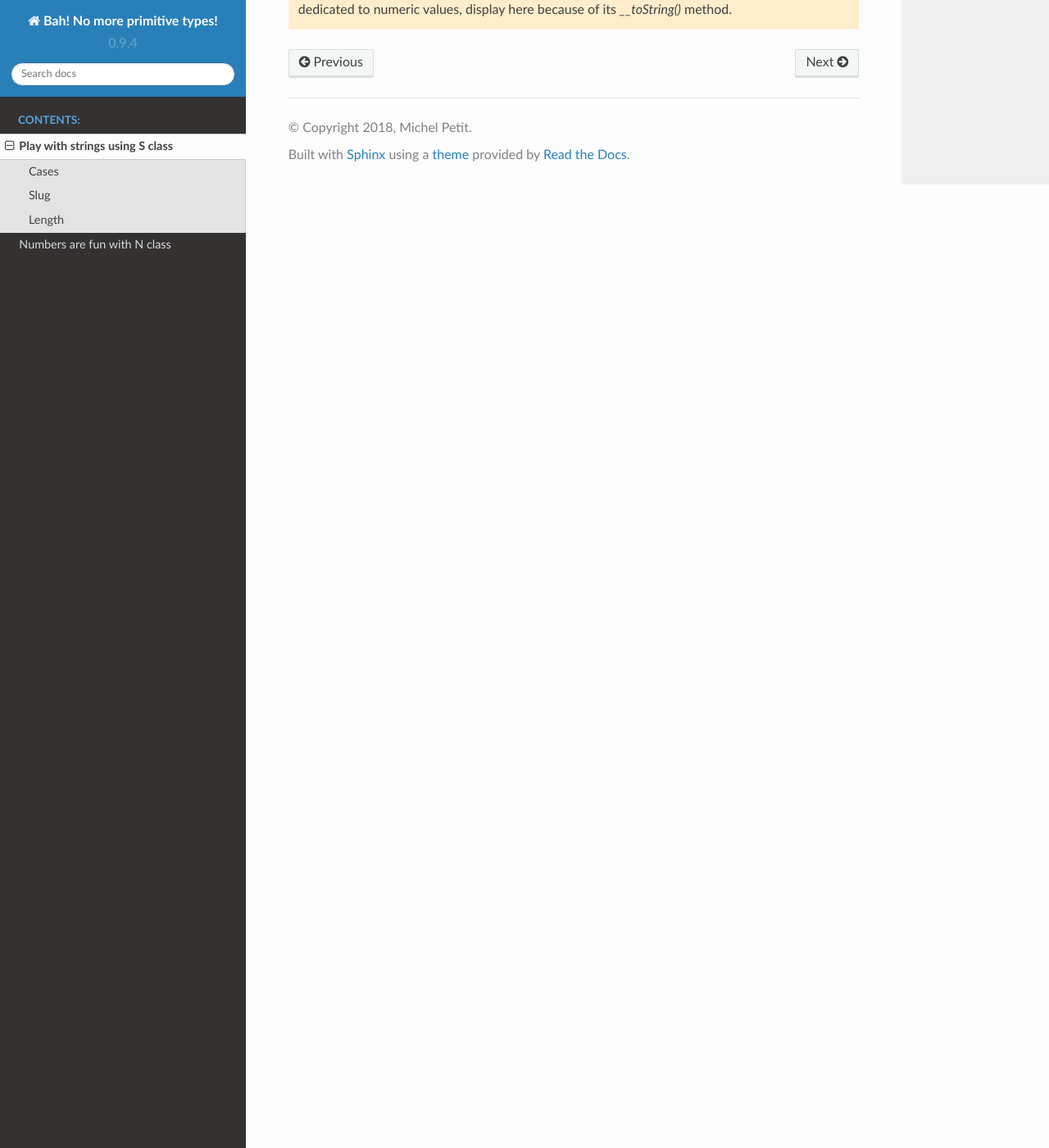
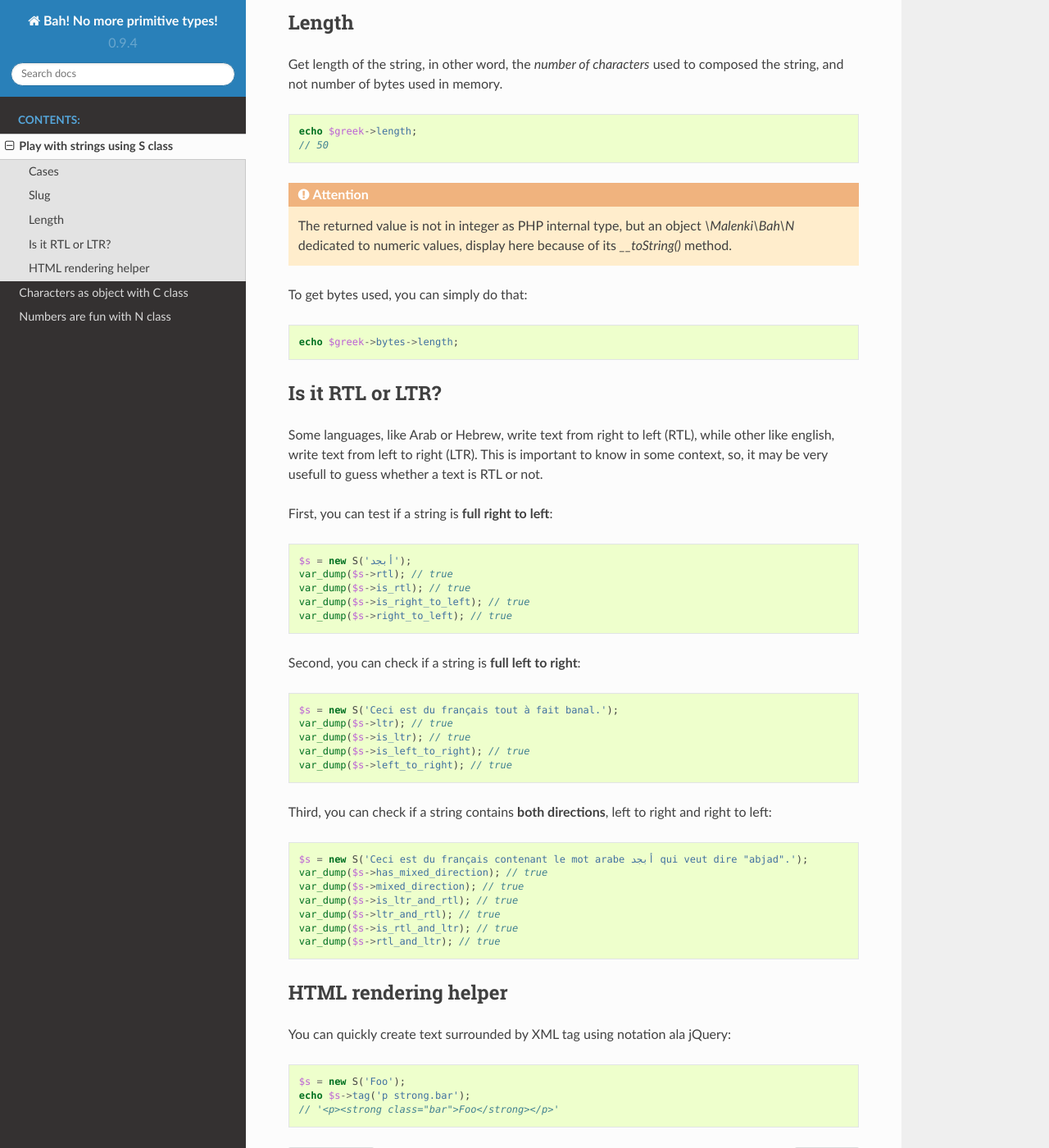
Before and after one commit to malenkiki/bah, a Sphinx documentation site: the page built from docs/source/string.rst, in a window 1280 px wide and 1400 px high, scrolled down 1386 px. Shown: the whole window at 82% size. Built offline with Sphinx 7.4.7 and the Read the Docs theme 2.0.0, drawn with Linux system fonts in a browser that asks for light colours; some of the changed text lies outside the part shown.

Commit message:
Read the doc work in progress

```diff
--- /dev/null
+++ b/docs/source/character.rst
@@ -0,0 +1,81 @@
+Characters as object with C class
+=================================
+
+
+Bytes
+~~~~~
+
+Characters are composed of bytes, you can get them as `\\Malenki\\Bah\\N`
+(Number objects) through an iterable collection like this:
+
+.. code-block:: php
+
+   $c = new C("€");
+   while($c->bytes->valid())
+   {
+     // for each bytes, print it as binary string and add new line
+     echo $c->bytes->current()->b . PHP_EOL;
+     $c->bytes->next();
+   }
+
+
+Family
+~~~~~~
+
+In UTF8, a character belongs a family, or a block. You can get all available
+characters of the unicode block of the current character. To be more readable
+in output, the result is joined by comma:
+
+.. code-block:: php
+
+   $c = new C("Œ");
+   echo $c->family->join(', ');
+   /*
+   Ā, ā, Ă, ă, Ą, ą, Ć, ć, Ĉ, ĉ, Ċ, ċ, Č, č, Ď, ď, Đ, đ, Ē, ē,
+   Ĕ, ĕ, Ė, ė, Ę, ę, Ě, ě, Ĝ, ĝ, Ğ, ğ, Ġ, ġ, Ģ, ģ, Ĥ, ĥ, Ħ, ħ,
+   Ĩ, ĩ, Ī, ī, Ĭ, ĭ, Į, į, İ, ı, Ĳ, ĳ, Ĵ, ĵ, Ķ, ķ, ĸ, Ĺ, ĺ, Ļ,
+   ļ, Ľ, ľ, Ŀ, ŀ, Ł, ł, Ń, ń, Ņ, ņ, Ň, ň, ŉ, Ŋ, ŋ, Ō, ō, Ŏ, ŏ,
+   Ő, ő, Œ, œ, Ŕ, ŕ, Ŗ, ŗ, Ř, ř, Ś, ś, Ŝ, ŝ, Ş, ş, Š, š, Ţ, ţ,
+   Ť, ť, Ŧ, ŧ, Ũ, ũ, Ū, ū, Ŭ, ŭ, Ů, ů, Ű, ű, Ų, ų, Ŵ, ŵ, Ŷ, ŷ,
+   Ÿ, Ź, ź, Ż, ż, Ž, ž, ſ
+   */
+
+
+In addition to get all characters of an Unicode Block, you can get the name of
+the current family:
+
+.. code-block:: php
+
+   $c = new C("Œ");
+   echo $c->block;
+   // Latin Extended-A
+
+
+Transliteration
+~~~~~~~~~~~~~~~
+
+You can transliterate character to simple one:
+
+.. code-block:: php
+
+   $s = new C('λ');
+   echo $C->trans;
+   // "l"
+
+
+RTL or LTR?
+~~~~~~~~~~~
+
+You can test whether character is right to left or left to right (RTL/LTR):
+
+.. code-block:: php
+
+   $c = new C('ش');
+   var_dump($c->rtl); // true
+   var_dump($c->is_rtl); // true
+   var_dump($c->is_right_to_left); // true
+   var_dump($c->right_to_left); // true
+   var_dump($c->ltr); // false
+   var_dump($c->is_ltr); // false
+   var_dump($c->is_left_to_right); // false
+   var_dump($c->left_to_right); // false
--- a/docs/source/conf.py
+++ b/docs/source/conf.py
@@ -15,6 +15,16 @@
 # import os
 # import sys
 # sys.path.insert(0, os.path.abspath('.'))
+# loading PhpLexer
+from sphinx.highlighting import lexers
+from pygments.lexers.web import PhpLexer
+
+
+highlight_language = 'php'
+
+# enable highlighting for PHP code not between ``<?php ... ?>`` by default
+lexers['php'] = PhpLexer(startinline=True)
+lexers['php-annotations'] = PhpLexer(startinline=True)
 
 
 # -- Project information -----------------------------------------------------
@@ -110,7 +120,7 @@
 latex_elements = {
     # The paper size ('letterpaper' or 'a4paper').
     #
-    # 'papersize': 'letterpaper',
+    'papersize': 'a4paper',
 
     # The font size ('10pt', '11pt' or '12pt').
     #
--- a/docs/source/string.rst
+++ b/docs/source/string.rst
@@ -42,24 +38,44 @@
 
 .. code-block:: php
 
-   <?php
    echo $greek->title->swap;
    // τΑ εΛΛΗΝΙΚΆ σΟΥ εΊΝΑΙ κΑΛΎΤΕΡΑ αΠΟ τΑ γΑΛΛΙΚΆ μΟΥ!
 
 Slug
 ~~~~
 
-Slugs can have multiple definitions.
+Slugs can have multiple definitions: Differents cases (Camel cases), all lower
+and word separated by underscore or hyphen, transliteration enabled or not, and
+others.
+
+So, classical slug, all in lower case, words separated by **hyphen**, is as simple
+as this:
+
+.. code-block:: php
+
+   echo $greek->dash;
+   // τα-ελληνικά-σου-είναι-καλύτερα-απο-τα-γαλλικά-μου
+
+The same way you get version using **underscores**:
+
+.. code-block:: php
+
+   echo $greek->underscore;
+   // τα_ελληνικά_σου_είναι_καλύτερα_απο_τα_γαλλικά_μου
+
+.. note::
+
+   To have real slug, without non ascii characters, you can chain with `trans`.
+
 
 Length
 ~~~~~~
 
-Get length of the string, in other word, the number of characters used to
-composed the string, and no number of bytes used in memory.
+Get length of the string, in other word, the *number of characters* used to
+composed the string, and not number of bytes used in memory.
 
 .. code-block:: php
 
-   <?php
    echo $greek->length;
    // 50
 
@@ -67,3 +83,60 @@
    The returned value is not in integer as PHP internal type, but an object
    `\\Malenki\\Bah\\N` dedicated to numeric values, display here because of its
    `__toString()` method.
+
+To get bytes used, you can simply do that:
+
+.. code-block:: php
+
+   echo $greek->bytes->length;
+
+Is it RTL or LTR?
+~~~~~~~~~~~~~~~~~
+
+Some languages, like Arab or Hebrew, write text from right to left (RTL), while
+other like english, write text from left to right (LTR). This is important to
+know in some context, so, it may be very usefull to guess whether a text is RTL
+or not.
+
+First, you can test if a string is **full right to left**:
+
+.. code-block:: php
+
+   $s = new S('أبجد');
+   var_dump($s->rtl); // true
+   var_dump($s->is_rtl); // true
+   var_dump($s->is_right_to_left); // true
+   var_dump($s->right_to_left); // true
+
+Second, you can check if a string is **full left to right**:
+
+.. code-block:: php
+
+   $s = new S('Ceci est du français tout à fait banal.');
+   var_dump($s->ltr); // true
+   var_dump($s->is_ltr); // true
+   var_dump($s->is_left_to_right); // true
+   var_dump($s->left_to_right); // true
+
+Third, you can check if a string contains **both directions**, left to right and right to left:
+
+.. code-block:: php
+
+   $s = new S('Ceci est du français contenant le mot arabe أبجد qui veut dire "abjad".');
+   var_dump($s->has_mixed_direction); // true
+   var_dump($s->mixed_direction); // true
+   var_dump($s->is_ltr_and_rtl); // true
+   var_dump($s->ltr_and_rtl); // true
+   var_dump($s->is_rtl_and_ltr); // true
+   var_dump($s->rtl_and_ltr); // true
+
+HTML rendering helper
+~~~~~~~~~~~~~~~~~~~~~
+
+You can quickly create text surrounded by XML tag using notation ala jQuery:
+
+.. code-block:: php
+
+   $s = new S('Foo');
+   echo $s->tag('p strong.bar');
+   // '<p><strong class="bar">Foo</strong></p>'
```
Also changed, not shown: other parts of docs/source/string.rst (+0 -4 lines), docs/source/index.rst (+1 -7 lines).
